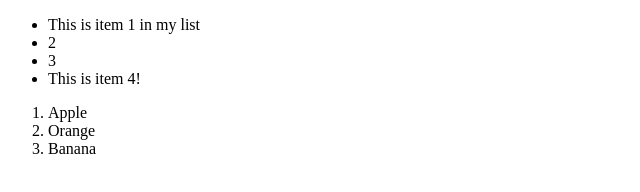
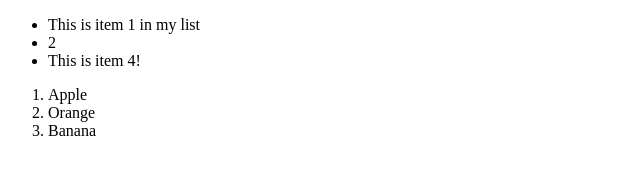
Before and after one commit to BrennanStopnik/DOM_Create, a plain HTML site: page index.html in a window 1280 px wide. Shown: the whole page, without its empty margins (0-640 px from the left). Drawn offline with Linux system fonts and the light colour scheme.

Commit message:
Update index.html

```diff
--- a/index.html
+++ b/index.html
@@ -12,7 +12,6 @@
         <ul>
             <li>1</li>
             <li>2</li>
-            <li>3</li>
         </ul>
     </div>
     <script src="main.js"></script>
```
